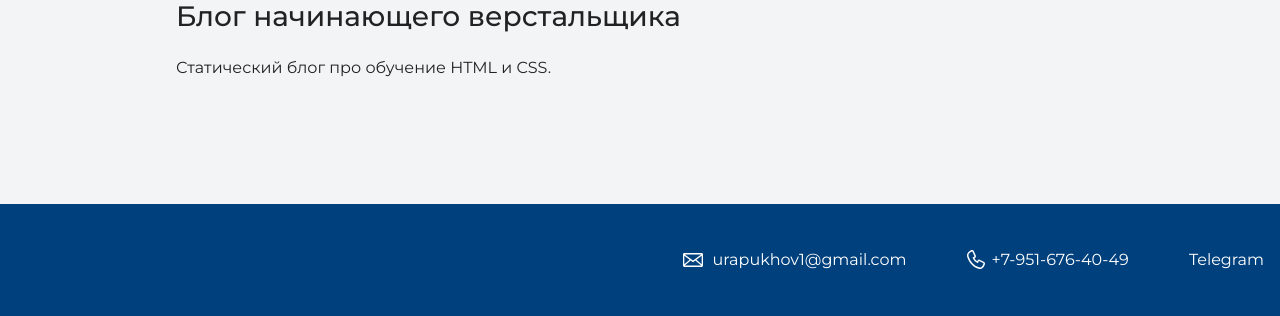
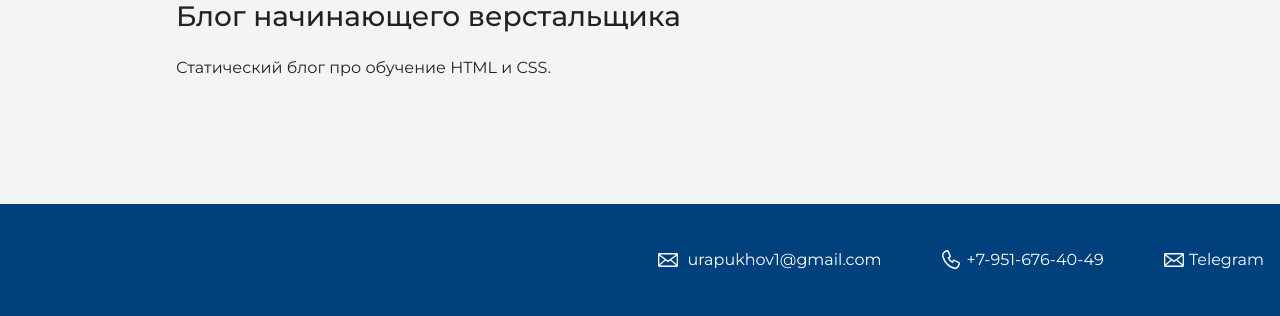
Before and after one commit to KapNemo31/KapNemo31.github.io, a PHP site: page /portfolio/index.html in a window 1280 px wide. Shown: the part 3189-3505 px from the top of the page. Run offline with PHP 8.4, Linux system fonts and the light colour scheme.

Commit message:
Картинки

```diff
--- a/portfolio/style.css
+++ b/portfolio/style.css
@@ -34,9 +34,15 @@ body {
   text-decoration: none;
   background-repeat: no-repeat;
   background-position: left;
+
 }
 
 .header-email {
+  padding-left: 30px;
+  background-image: url("img/icon-email-header.svg");
+}
+
+.header-telegram{
   padding-left: 30px;
   background-image: url("img/icon-email-header.svg");
 }
@@ -192,3 +198,9 @@ body {
   padding-left: 25px;
   background-image: url("img/icon-phone-footer.svg");
 }
+
+
+.footer-telegram {
+  padding-left: 25px;
+  background-image: url("img/icon-email-footer.svg");
+}
```
